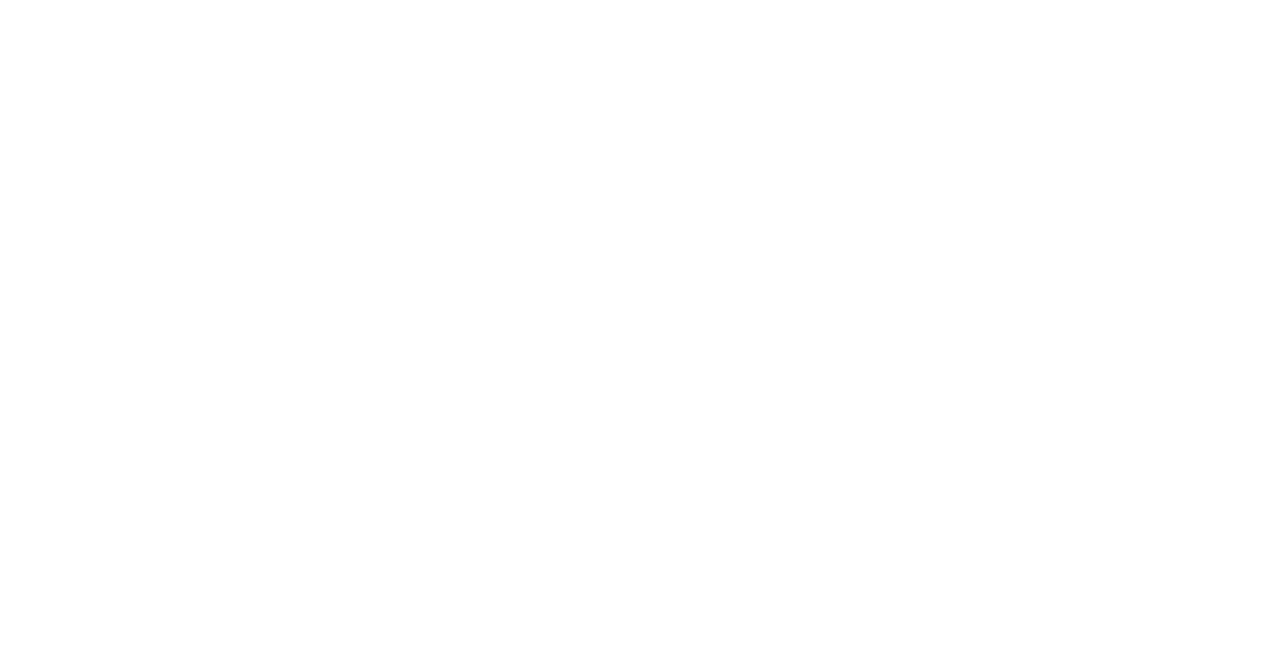
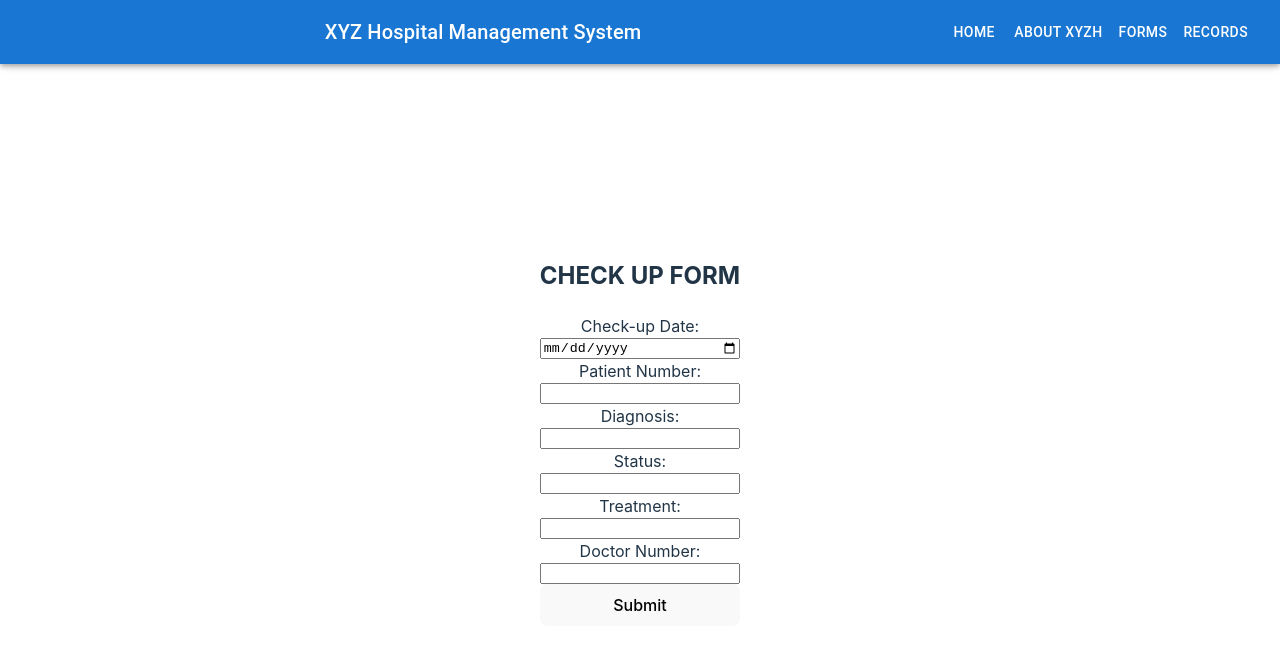
Before and after one commit to mikejplcana/websys_pit, a React (Vite) app: page /check-up in a window 1280 px wide. Before the commit this address had no page. Shown: the top 650 px of the page. Built offline with nearby package versions, Linux system fonts and the light colour scheme.

Commit message:
commit new edits

```diff
--- /dev/null
+++ b/src/components/pages/FormCheckUp.jsx
@@ -0,0 +1,100 @@
+import React, { useState } from 'react';
+import NavBar from '../ui/NavBar';
+
+const CheckUpForm = () => {
+  const [checkUpDate, setCheckUpDate] = useState('');
+  const [patientNumber, setPatientNumber] = useState('');
+  const [diagnosis, setDiagnosis] = useState('');
+  const [status, setStatus] = useState('');
+  const [treatment, setTreatment] = useState('');
+  const [doctorNumber, setDoctorNumber] = useState('');
+
+  const handleSubmit = (e) => {
+    e.preventDefault();
+    // Handle form submission here
+    // You can access the form values using the state variables
+    console.log({
+      checkUpDate,
+      patientNumber,
+      diagnosis,
+      status,
+      treatment,
+      doctorNumber
+    });
+    // Reset form fields after submission
+    setCheckUpDate('');
+    setPatientNumber('');
+    setDiagnosis('');
+    setStatus('');
+    setTreatment('');
+    setDoctorNumber('');
+  };
+
+  return (
+    <div>
+        <NavBar />
+        <div style={{ paddingTop: '64px' }}>
+      <h2>CHECK UP FORM</h2>
+      <form style={{ display: 'flex', flexDirection: 'column' }} onSubmit={handleSubmit}>
+        <label htmlFor="checkUpDate">Check-up Date:</label>
+        <input
+          type="date"
+          id="checkUpDate"
+          value={checkUpDate}
+          onChange={(e) => setCheckUpDate(e.target.value)}
+          required
+        />
+
+        <label htmlFor="patientNumber">Patient Number:</label>
+        <input
+          type="text"
+          id="patientNumber"
+          value={patientNumber}
+          onChange={(e) => setPatientNumber(e.target.value)}
+          required
+        />
+
+        <label htmlFor="diagnosis">Diagnosis:</label>
+        <input
+          type="text"
+          id="diagnosis"
+          value={diagnosis}
+          onChange={(e) => setDiagnosis(e.target.value)}
+          required
+        />
+
+        <label htmlFor="status">Status:</label>
+        <input
+          type="text"
+          id="status"
+          value={status}
+          onChange={(e) => setStatus(e.target.value)}
+          required
+        />
+
+        <label htmlFor="treatment">Treatment:</label>
+        <input
+          type="text"
+          id="treatment"
+          value={treatment}
+          onChange={(e) => setTreatment(e.target.value)}
+          required
+        />
+
+        <label htmlFor="doctorNumber">Doctor Number:</label>
+        <input
+          type="text"
+          id="doctorNumber"
+          value={doctorNumber}
+          onChange={(e) => setDoctorNumber(e.target.value)}
+          required
+        />
+
+        <button type="submit">Submit</button>
+      </form>
+    </div>
+    </div>
+  );
+};
+
+export default CheckUpForm;
--- a/src/routes/AppRoutes.jsx
+++ b/src/routes/AppRoutes.jsx
@@ -7,6 +7,7 @@
 import RegularP from "../components/pages/RegularP";
 import OperatedP from "../components/pages/OperatedP";
 import DischargedP from "../components/pages/DischargedP";
+import FormCheckUp from "../components/pages/FormCheckUp";
 
 
 export default function AppRoutes() {
@@ -20,6 +21,7 @@
         <Route path="/regular-patients" element={<RegularP />} />
         <Route path="/operated-patients" element={<OperatedP />} />
         <Route path="/discharged-patients" element={<DischargedP />} />
+        <Route path="/check-up" element={<FormCheckUp />} />
       </Routes>
     </BrowserRouter>
   );
```
